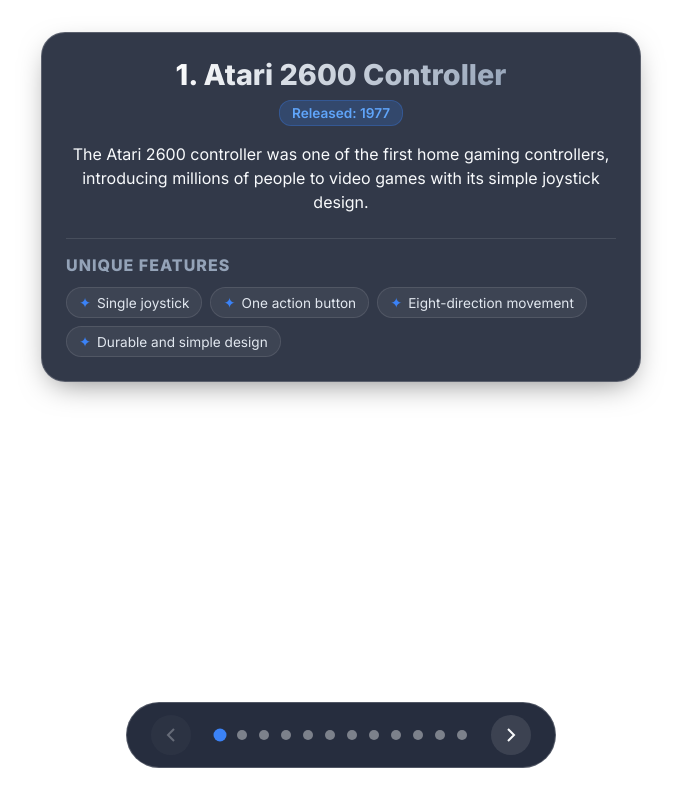
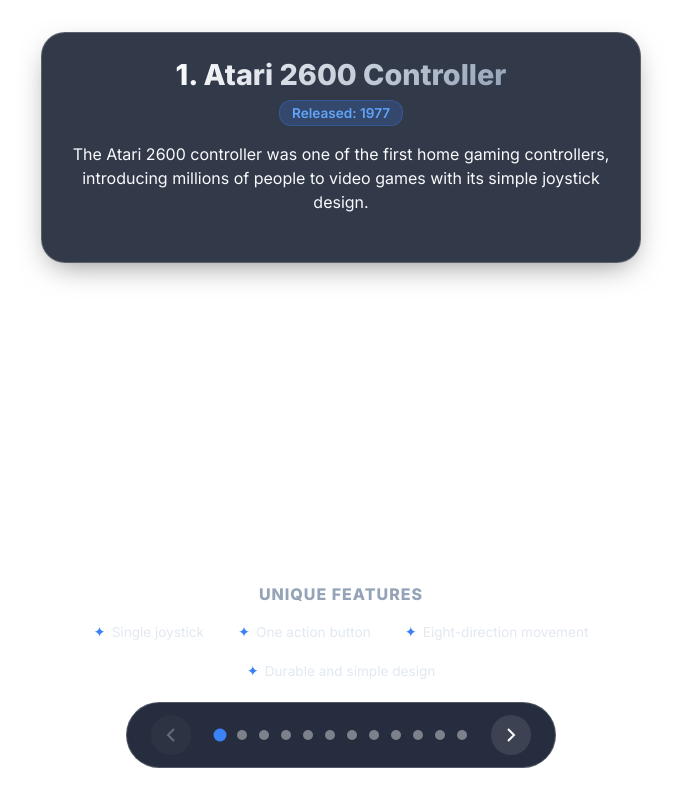
Before and after one commit to chirclothing/ps4wwi, a website built with Vite: page index.html in a window 1280 px wide. Shown: the whole page, without its empty margins (299-980 px from the left). Built offline with nearby package versions, Linux system fonts and the light colour scheme.

Commit message:
Fix camera parameters loading issue and relocate unique features section

```diff
--- a/index.html
+++ b/index.html
@@ -19,12 +19,6 @@
         <h1 id="phase-title" class="panel-title">Controller Name</h1>
         <div id="phase-released" class="panel-released">Released: 19XX</div>
         <p id="phase-history" class="panel-desc">History goes here...</p>
-        <div class="features-section">
-          <h3>Unique Features</h3>
-          <ul id="phase-features" class="features-list">
-            <!-- Populated via JS -->
-          </ul>
-        </div>
       </div>
 
       <!-- GameBoy Panel for Phase 11 -->
@@ -77,7 +71,17 @@
         </div>
       </div>
 
-      <!-- Navigation UI -->
+      <!-- Bottom UI -->
+      <div id="bottom-ui" style="display: flex; flex-direction: column; align-items: center; width: 100%;">
+        <!-- Features Panel -->
+        <div id="features-panel" class="features-section">
+          <h3>Unique Features</h3>
+          <ul id="phase-features" class="features-list">
+            <!-- Populated via JS -->
+          </ul>
+        </div>
+
+        <!-- Navigation UI -->
       <nav class="carousel-nav">
         <button id="nav-prev" class="nav-button" aria-label="Previous Panel">
           <svg viewBox="0 0 24 24" fill="none" stroke="currentColor" stroke-width="2"><path d="M15 18l-6-6 6-6"/></svg>
@@ -89,12 +93,13 @@
           <svg viewBox="0 0 24 24" fill="none" stroke="currentColor" stroke-width="2"><path d="M9 18l6-6-6-6"/></svg>
         </button>
       </nav>
+      </div>
     </div>
 
     <!-- WebAR Scene Layer -->
     <a-scene
       embedded
-      arjs="sourceType: webcam; debugUIEnabled: false; cameraParametersUrl: camera_para.dat;"
+      arjs="sourceType: webcam; debugUIEnabled: false;"
       renderer="logarithmicDepthBuffer: true; colorManagement: true;"
       vr-mode-ui="enabled: false">
 
--- a/src/main.js
+++ b/src/main.js
@@ -178,6 +178,7 @@ function updateNav() {
   if (currentPhaseIndex < 11) {
     // Show Info Panel, hide GameBoy
     infoPanel.style.display = 'flex';
+    document.getElementById('features-panel').style.display = 'flex';
     gameboyPanel.style.display = 'none';
 
     // Update text
@@ -204,6 +205,7 @@ function updateNav() {
   } else {
     // Show GameBoy, hide Info Panel
     infoPanel.style.display = 'none';
+    document.getElementById('features-panel').style.display = 'none';
     gameboyPanel.style.display = 'flex';
 
     // Hide all AR Models
--- a/src/style.css
+++ b/src/style.css
@@ -95,15 +95,19 @@ body {
   animation: fadeIn 0.6s ease-out forwards;
 }
 
-.features-section {
-  width: 100%;
-  text-align: left;
-  border-top: 1px solid rgba(255, 255, 255, 0.1);
-  padding-top: 1rem;
+#features-panel {
+  pointer-events: auto;
+  width: 90%;
+  max-width: 600px;
+  text-align: center;
+  padding-bottom: 1rem;
   animation: fadeInUp 0.7s ease-out forwards;
+  display: flex;
+  flex-direction: column;
+  align-items: center;
 }
 
-.features-section h3 {
+#features-panel h3 {
   font-size: 1rem;
   color: var(--text-muted);
   text-transform: uppercase;
@@ -115,6 +119,7 @@ body {
   list-style: none;
   display: flex;
   flex-wrap: wrap;
+  justify-content: center;
   gap: 0.5rem;
 }
 
```
Also changed, not shown: 1 other file.
